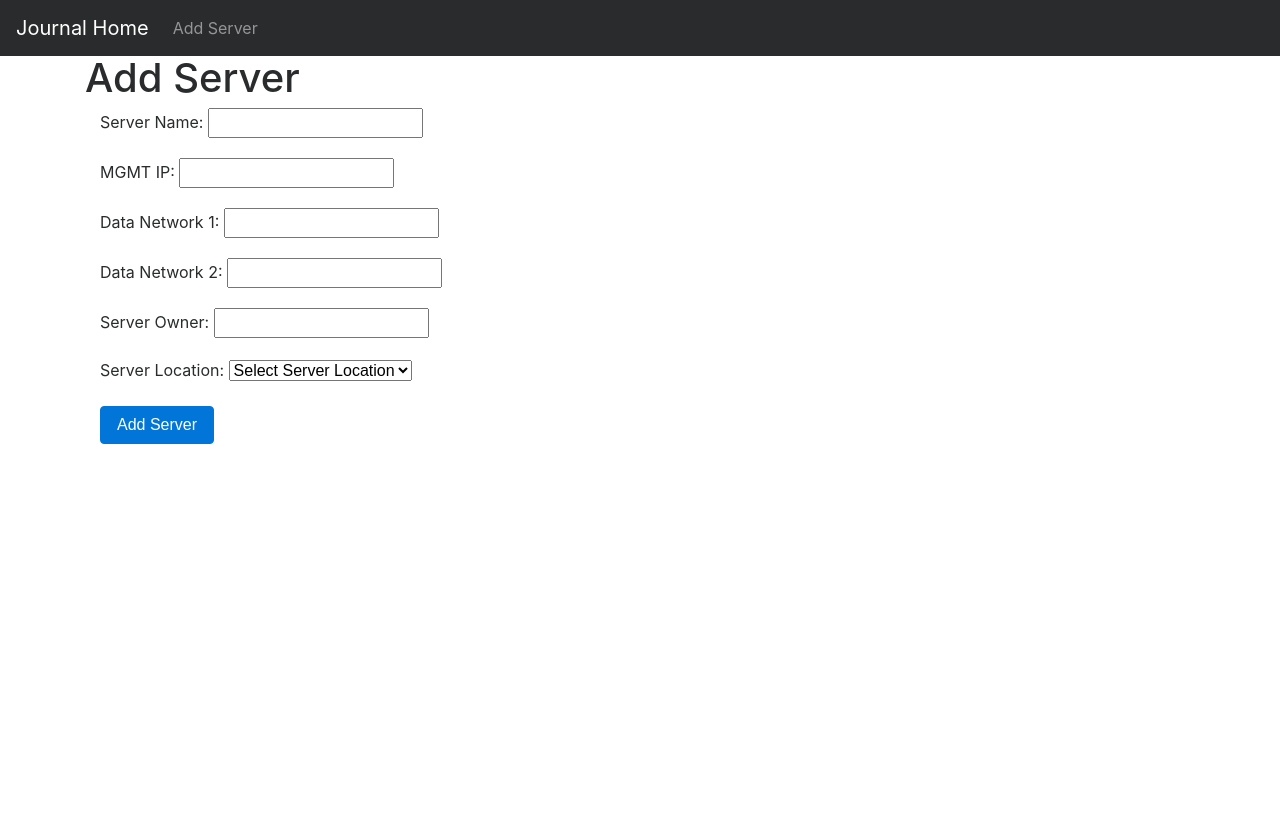
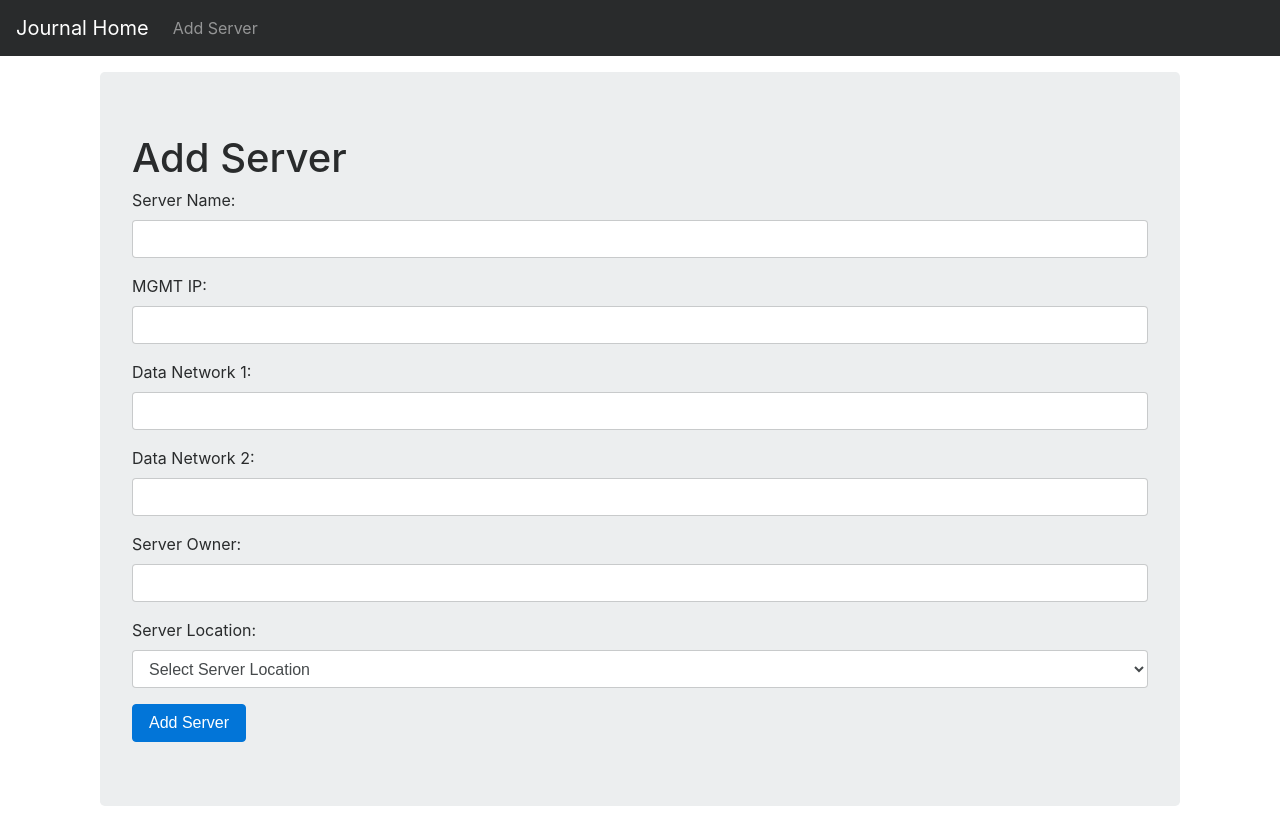
Before and after one commit to nirbo/journal, a Django app: page /journal/add_server/ in a window 1280 px wide. Before the commit the page ends 444 px from the top, so only its background shows below. Run offline with Django 3.2, Linux system fonts and the light colour scheme; data comes from the database, SQL or seed files in the repository; some libraries are stand-ins or nearby versions.

Commit message:
Modified the Add_Server ModelForm to look much nicer.

```diff
--- a/journal/forms.py
+++ b/journal/forms.py
@@ -4,14 +4,20 @@ from journal.models import Server, Location
 
 
 class AddServerForm(forms.ModelForm):
-    server_name = forms.CharField(label='Server Name')
-    server_mgmt_ip = forms.GenericIPAddressField(label='MGMT IP', protocol='ipv4')
-    server_data1_ip = forms.GenericIPAddressField(label='Data Network 1', protocol='ipv4')
-    server_data2_ip = forms.GenericIPAddressField(label='Data Network 2', protocol='ipv4')
-    server_owner = forms.CharField(label='Server Owner')
+    server_name = forms.CharField(label='Server Name',
+                                  widget=forms.TextInput(attrs={'class': "form-control"}))
+    server_mgmt_ip = forms.GenericIPAddressField(label='MGMT IP', protocol='ipv4',
+                                                 widget=forms.TextInput(attrs={'class': "form-control"}))
+    server_data1_ip = forms.GenericIPAddressField(label='Data Network 1', protocol='ipv4',
+                                                  widget=forms.TextInput(attrs={'class': "form-control"}))
+    server_data2_ip = forms.GenericIPAddressField(label='Data Network 2', protocol='ipv4',
+                                                  widget=forms.TextInput(attrs={'class': "form-control"}))
+    server_owner = forms.CharField(label='Server Owner',
+                                   widget=forms.TextInput(attrs={'class': "form-control"}))
     server_location = forms.ModelChoiceField(label='Server Location',
                                              queryset=Location.objects.all(),
-                                             empty_label='Select Server Location')
+                                             empty_label='Select Server Location',
+                                             widget=forms.Select(attrs={'class': "form-control"}))
 
     class Meta:
         model = Server
--- /dev/null
+++ b/static/css/add_server.css
@@ -0,0 +1,4 @@
+h1 {
+    margin: 0 auto;
+    font-weight: bold;
+}
--- a/templates/journal/add_server.html
+++ b/templates/journal/add_server.html
@@ -1,12 +1,14 @@
 <!DOCTYPE html>
 {% extends "journal/base.html" %}
     {% block body_block %}
-        <h1>Add Server</h1>
         <div class="container">
-            <form method="POST">
-                {{ add_server_form.as_p }}
-                {% csrf_token %}
-                <p><input class="btn btn-primary" type="submit" value="Add Server"></p>
-            </form>
+            <div class="jumbotron">
+                <h1>Add Server</h1>
+                <form method="POST">
+                    {% csrf_token %}
+                    {{ add_server_form.as_p }}
+                    <input class="btn btn-primary" type="submit" value="Add Server">
+                </form>
+            </div>
         </div>
     {% endblock %}
--- a/templates/journal/base.html
+++ b/templates/journal/base.html
@@ -21,9 +21,11 @@
     </nav>
 
     <div class="container">
-        {% block body_block %}
+        <p>
+            {% block body_block %}
 
-        {% endblock %}
+            {% endblock %}
+        </p>
     </div>
 </body>
 </html>
```
